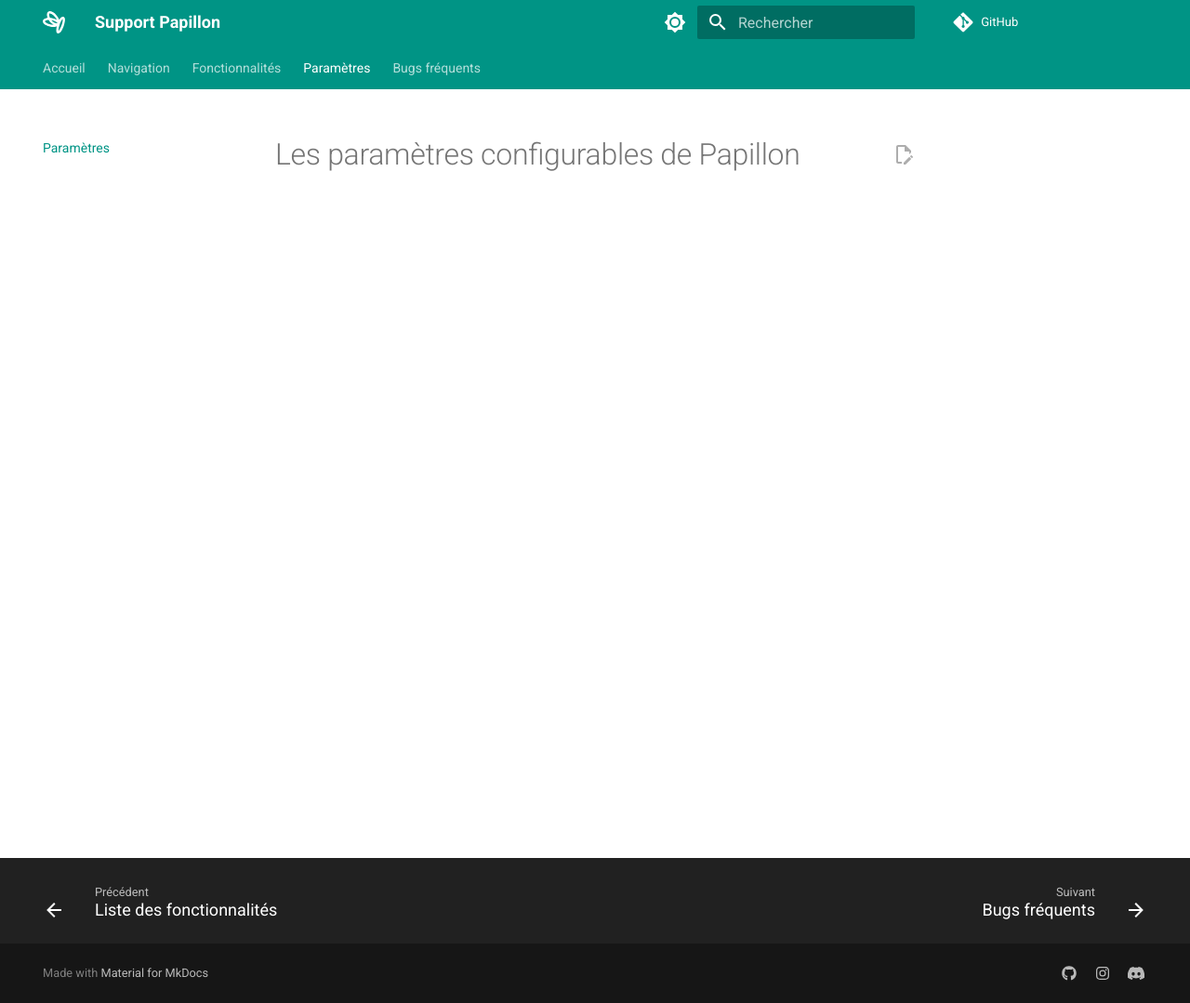
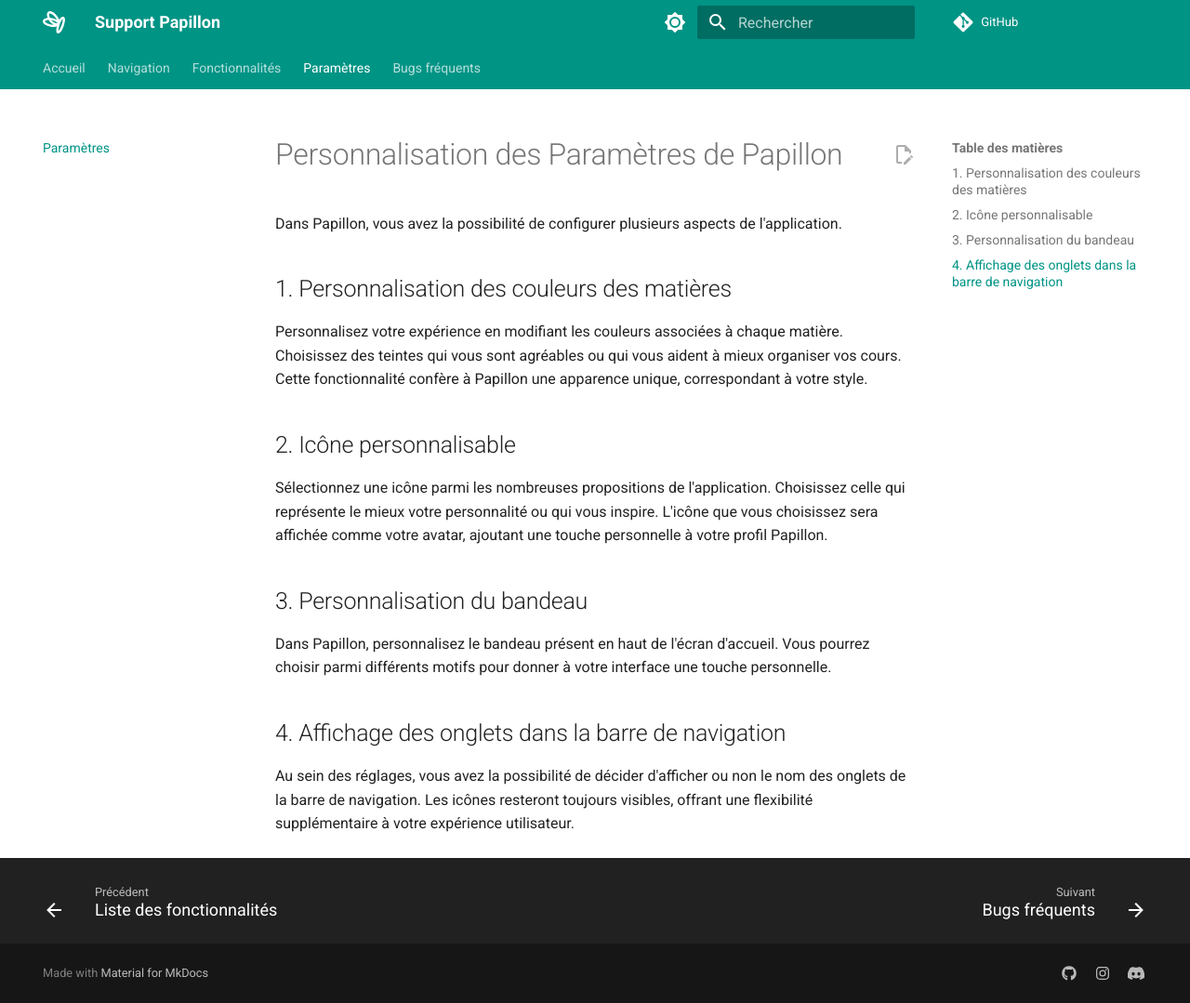
Before and after one commit to PapillonApp/Support, an MkDocs documentation site: the page built from docs/parametres/index.md, in a window 1280 px wide and 1079 px high. Shown: the whole window at 93% size. Built offline with MkDocs 1.6.1 and Material for MkDocs 9.7.7, drawn with Linux system fonts in a browser that asks for light colours; comment, search, counter and statistics services are not loaded.

Commit message:
Ajout de personnalisation, nouveau logo et nav

```diff
--- a/docs/parametres/index.md
+++ b/docs/parametres/index.md
@@ -1 +1,19 @@
-# Les paramètres configurables de Papillon
+# Personnalisation des Paramètres de Papillon
+
+Dans Papillon, vous avez la possibilité de configurer plusieurs aspects de l'application.
+
+## 1. Personnalisation des couleurs des matières
+
+Personnalisez votre expérience en modifiant les couleurs associées à chaque matière. Choisissez des teintes qui vous sont agréables ou qui vous aident à mieux organiser vos cours. Cette fonctionnalité confère à Papillon une apparence unique, correspondant à votre style.
+
+## 2. Icône personnalisable
+
+Sélectionnez une icône parmi les nombreuses propositions de l'application. Choisissez celle qui représente le mieux votre personnalité ou qui vous inspire. L'icône que vous choisissez sera affichée comme votre avatar, ajoutant une touche personnelle à votre profil Papillon.
+
+## 3. Personnalisation du bandeau
+
+Dans Papillon, personnalisez le bandeau présent en haut de l'écran d'accueil. Vous pourrez choisir parmi différents motifs pour donner à votre interface une touche personnelle.
+
+## 4. Affichage des onglets dans la barre de navigation
+
+Au sein des réglages, vous avez la possibilité de décider d'afficher ou non le nom des onglets de la barre de navigation. Les icônes resteront toujours visibles, offrant une flexibilité supplémentaire à votre expérience utilisateur.
```
Also changed, not shown: docs/navigation/index.md (+17 -0 lines), docs/assets/beta.png.
